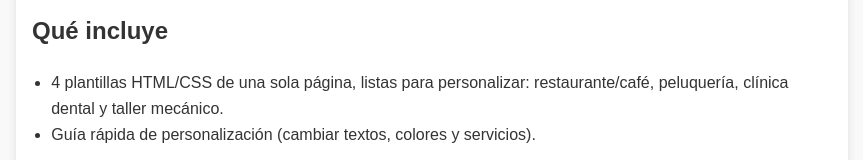
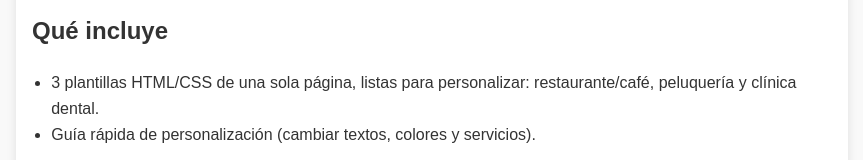
Before and after one commit to satpergut-jpg/kit-landing-negocios, a plain HTML site: page index.html in a window 1280 px wide. Shown: the part 201-361 px from the top of the page, without its empty margins (208-1071 px from the left). Drawn offline with Linux system fonts and the light colour scheme.

Commit message:
Corregir numero de plantillas (3)
Co-Authored-By: Claude Sonnet 5.5 <noreply@anthropic.com>

```diff
--- a/index.html
+++ b/index.html
@@ -21,7 +21,7 @@
     <p>Un kit listo para usar que te permite crear landing pages rápidas y profesionales para cualquier negocio local (cafés, tiendas, talleres, servicios, etc.) sin necesidad de conocimientos de código.</p>
     <h2>Qué incluye</h2>
     <ul>
-        <li>4 plantillas HTML/CSS de una sola página, listas para personalizar: restaurante/café, peluquería, clínica dental y taller mecánico.</li>
+        <li>3 plantillas HTML/CSS de una sola página, listas para personalizar: restaurante/café, peluquería y clínica dental.</li>
         <li>Guía rápida de personalización (cambiar textos, colores y servicios).</li>
     </ul>
     <p>Son plantillas básicas para editar con cualquier editor de texto. No incluye hosting, dominio ni diseño a medida.</p>
```
